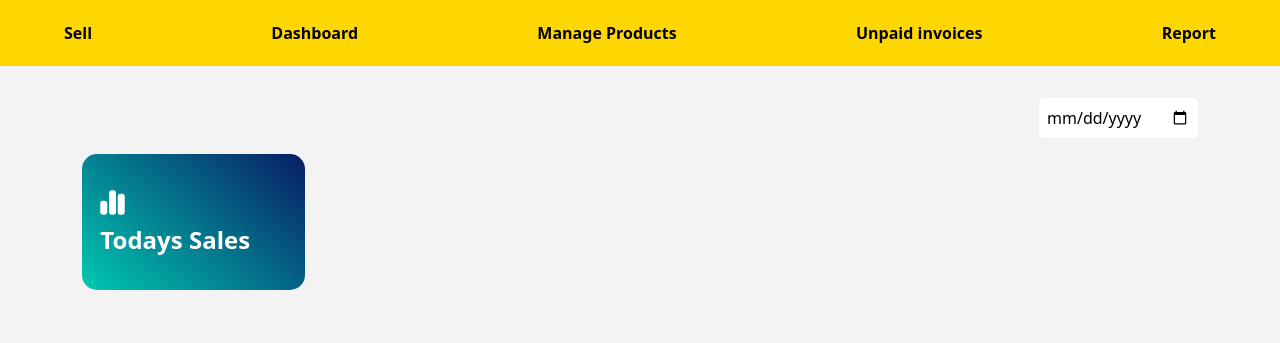
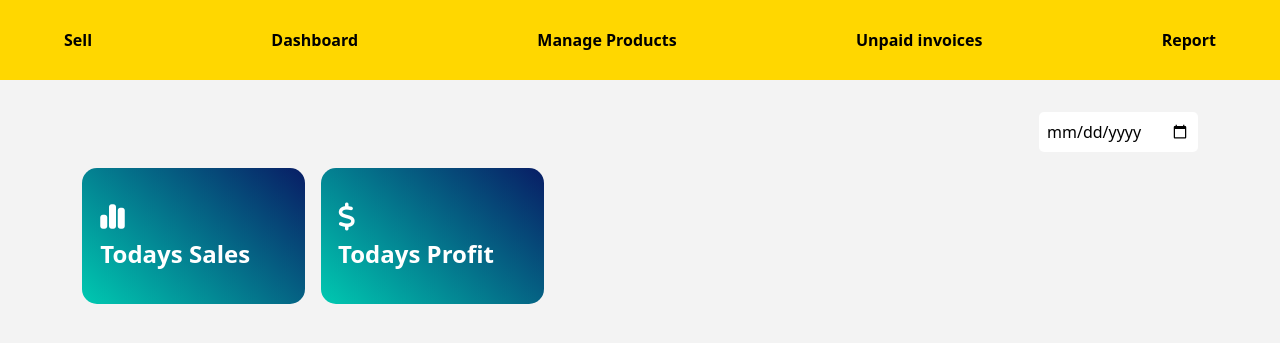
Before and after one commit to heyhaiderhere/pos, a PHP site: page /pos/views/dashboard.php in a window 1280 px wide. Shown: the top 343 px of the page. Run offline with PHP 8.4, Linux system fonts and the light colour scheme; data that the repository does not hold is empty.

Commit message:
dashboard added

```diff
--- a/assets/css/styles.css
+++ b/assets/css/styles.css
@@ -18,8 +18,8 @@ p {
 .main {
   display: grid;
   grid-template-columns: repeat(12, 1fr);
-  width: 100vw;
-  height: 100vh;
+  /* width: 100vw; */
+  height: 100%;
 }
 .products-container {
   display: flex;
@@ -27,6 +27,7 @@ p {
   grid-column: 1/9;
   padding: 1rem;
   gap: 1rem;
+  overflow-y: scroll;
 }
 .main-unpaid-wrapper {
   display: flex;
@@ -91,7 +92,8 @@ ul {
 .navbar {
   padding: 0;
   background-color: gold;
-  padding: 1.3rem 4rem;
+  padding: 0 4rem;
+  height: 10vh;
 }
 .navbar > ul {
   width: 100vw;
@@ -139,7 +141,7 @@ ul {
   cursor: pointer;
 }
 .product-name {
-  font-size: 1.4rem;
+  font-size: 1.1rem;
 }
 
 .sell-section {
@@ -196,14 +198,15 @@ ul {
   border-radius: 10px;
   /* border: 1px solid rgb(105, 104, 104); */
   background-color: white;
-  width: 20%;
+  width: 15%;
   display: flex;
   flex-direction: column;
   align-items: center;
   justify-content: center;
   padding: 0.5rem;
   cursor: pointer;
-  height: 300px;
+  /* height: 300px; */
+  max-height: 250px;
   transition: all 150ms ease-in-out;
 }
 .add-new:hover {
--- a/index.php
+++ b/index.php
@@ -17,6 +17,8 @@ $products = mysqli_query($databaseConnction, "select * from products");
 </head>
 
 <body>
+    <div style="height: 90vh;">
+
         <?php include_once "./views/header.php"; ?>
         <div class="main">
 
@@ -78,6 +80,8 @@ $products = mysqli_query($databaseConnction, "select * from products");
                 </div>
             </div>
         </div>
+    </div>
+
 
     <script src="./assets/js/jquery.js"></script>
     <script src="./assets/js/index.js"></script>
--- a/views/dashboard.php
+++ b/views/dashboard.php
@@ -2,6 +2,10 @@
 include_once "../connection.php";
 $result = mysqli_query($databaseConnction, "SELECT SUM(total_amount) AS today_sales from invoices where payment_status='paid' AND DATE(punch_time) = CURDATE()");
 $sales = mysqli_fetch_assoc($result);
+$profitResults = mysqli_query($databaseConnction, "SELECT SUM(((products.selling_price - products.cost_price)*sales.quantity)) AS profit from sales JOIN products on sales.product_id=products.product_id JOIN invoices ON invoices.invoice_id = sales.invoice_id where invoices.payment_status='paid' AND DATE(invoices.punch_time)=CURDATE();");
+$profit = mysqli_fetch_assoc($profitResults);
+
+
 
 // echo "<pre>";
 // print_r(mysqli_fetch_assoc($result));
@@ -15,9 +19,7 @@ $sales = mysqli_fetch_assoc($result);
     <meta name="viewport" content="width=device-width, initial-scale=1.0" />
     <link rel="stylesheet" href="../assets//bootstrap/css/bootstrap.min.css" />
     <link rel="stylesheet" href="../assets/css/styles.css" />
-    <link rel="stylesheet" href="https://cdnjs.cloudflare.com/ajax/libs/font-awesome/6.4.2/css/all.min.css"
-        integrity="sha512-z3gLpd7yknf1YoNbCzqRKc4qyor8gaKU1qmn+CShxbuBusANI9QpRohGBreCFkKxLhei6S9CQXFEbbKuqLg0DA=="
-        crossorigin="anonymous" referrerpolicy="no-referrer" />
+    <link rel="stylesheet" href="https://cdnjs.cloudflare.com/ajax/libs/font-awesome/6.4.2/css/all.min.css" integrity="sha512-z3gLpd7yknf1YoNbCzqRKc4qyor8gaKU1qmn+CShxbuBusANI9QpRohGBreCFkKxLhei6S9CQXFEbbKuqLg0DA==" crossorigin="anonymous" referrerpolicy="no-referrer" />
     <title>Dashboard</title>
 </head>
 
@@ -27,12 +29,22 @@ $sales = mysqli_fetch_assoc($result);
         <div class="date-picker-container">
             <input style="padding: .5rem;border-radius: 5px;border: none;" class="date-picker" type="date" />
         </div>
+
+        <div class="d-flex gap-3">
             <div class="sales-card">
                 <div>
                     <i style="font-size: 28px;" class="fa-sharp fa-solid fa-chart-simple"></i>
                     <p>Todays Sales</p>
                 </div>
                 <p class="todays-sales"><?php echo $sales["today_sales"]; ?></p>
+            </div>
+            <div class="sales-card">
+                <div>
+                    <i style="font-size: 28px;" class="fa-solid fa-dollar-sign"></i>
+                    <p>Todays Profit</p>
+                </div>
+                <p class="todays-profit"> <?php echo $profit["profit"] ?></p>
+            </div>
         </div>
     </div>
 </body>
@@ -45,13 +57,12 @@ datePicker.addEventListener("change", (e) => {
         $.post("../controller/handleSales.php", {
             data: e.target.value
         }, (data, status) => {
-        if (data === "") {
+            const dashboardData = JSON.parse(data)
 
-            $(".todays-sales").text("0")
-        } else {
-            $(".todays-sales").text(data)
-
-        }
+            dashboardData?.profit === null ? $(".todays-profit").text("0") : $(".todays-profit").text(
+                dashboardData.profit)
+            dashboardData?.todaySales === null ? $(".todays-sales").text("0") : $(".todays-sales").text(
+                dashboardData.todaySales)
         })
     })
 </script>
```
Also changed, not shown: controller/handleSales.php (+7 -1 lines). Lines whose indentation alone changed are shown as unchanged.
